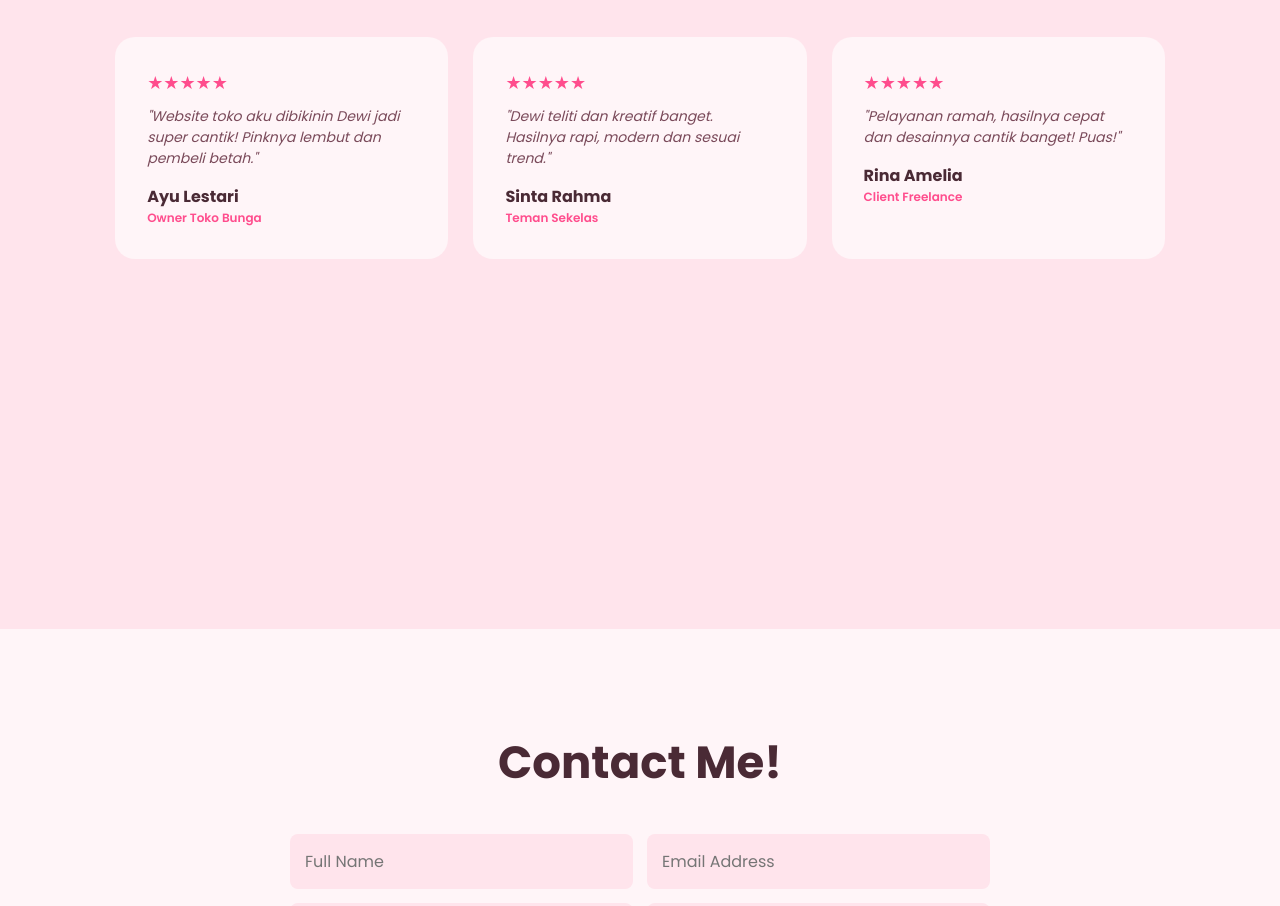
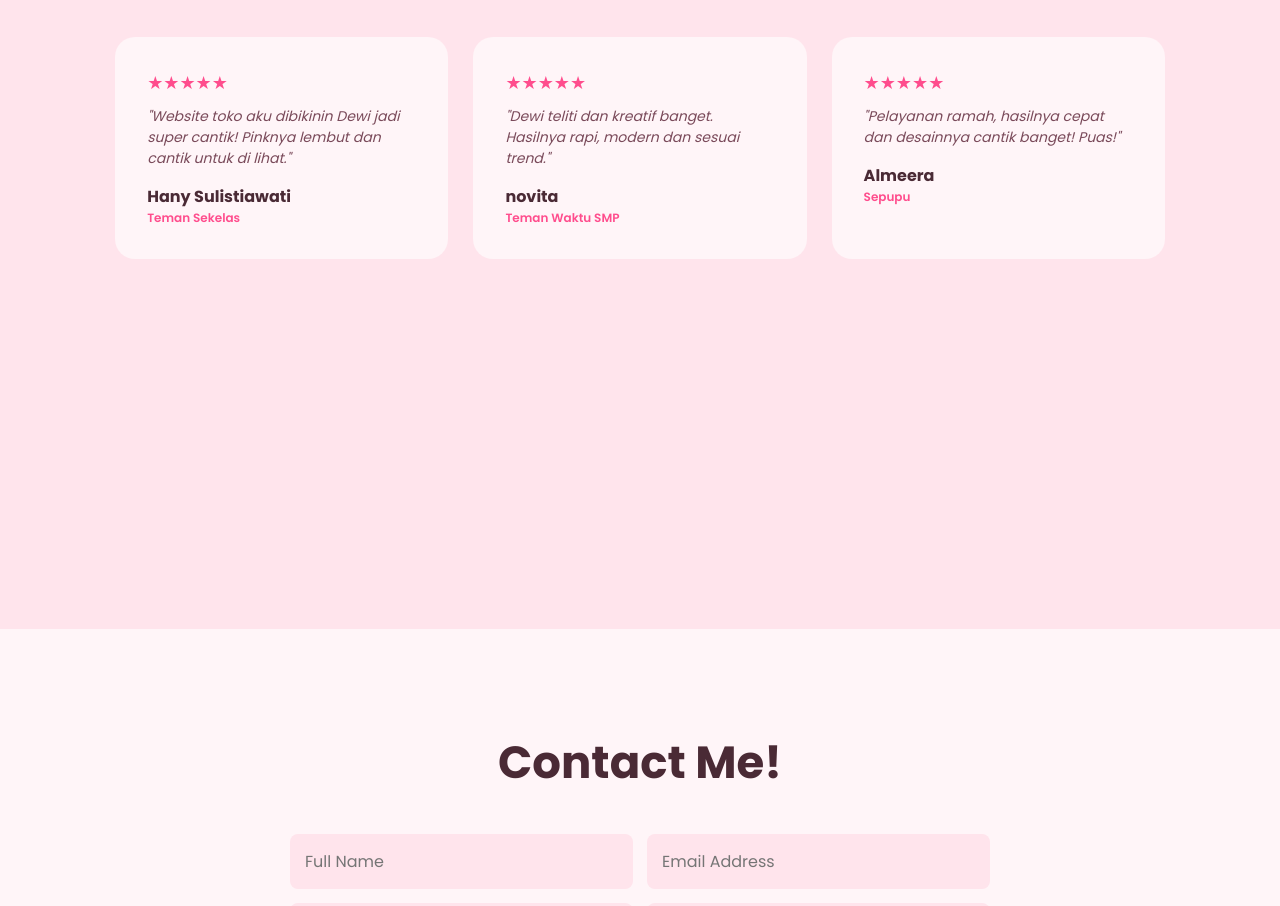
Before and after one commit to dewianggraeni09/web_portofolio, a plain HTML site: page index.html in a window 1280 px wide. Shown: the part 2571-3477 px from the top of the page. Drawn offline with Linux system fonts and the light colour scheme.

Commit message:
Revise testimonials in index.html
Updated testimonials with new entries and modified text.

```diff
--- a/index.html
+++ b/index.html
@@ -61,9 +61,9 @@
 <section class="testimonial" id="testimonial">
     <h2 class="heading">Testimonial</h2>
     <div class="testimonial-container">
-        <div class="testimonial-box"><div class="stars">★★★★★</div><p>"Website toko aku dibikinin Dewi jadi super cantik! Pinknya lembut dan pembeli betah."</p><h3>Ayu Lestari</h3><span>Owner Toko Bunga</span></div>
-        <div class="testimonial-box"><div class="stars">★★★★★</div><p>"Dewi teliti dan kreatif banget. Hasilnya rapi, modern dan sesuai trend."</p><h3>Sinta Rahma</h3><span>Teman Sekelas</span></div>
-        <div class="testimonial-box"><div class="stars">★★★★★</div><p>"Pelayanan ramah, hasilnya cepat dan desainnya cantik banget! Puas!"</p><h3>Rina Amelia</h3><span>Client Freelance</span></div>
+         <div class="testimonial-box"><div class="stars">★★★★★</div><p>"Website toko aku dibikinin Dewi jadi super cantik! Pinknya lembut dan cantik untuk di lihat."</p><h3>Hany Sulistiawati</h3><span>Teman Sekelas</span></div>
+        <div class="testimonial-box"><div class="stars">★★★★★</div><p>"Dewi teliti dan kreatif banget. Hasilnya rapi, modern dan sesuai trend."</p><h3>novita</h3><span>Teman Waktu SMP</span></div>
+        <div class="testimonial-box"><div class="stars">★★★★★</div><p>"Pelayanan ramah, hasilnya cepat dan desainnya cantik banget! Puas!"</p><h3>Almeera</h3><span>Sepupu</span></div>
     </div>
 </section>
 
```
